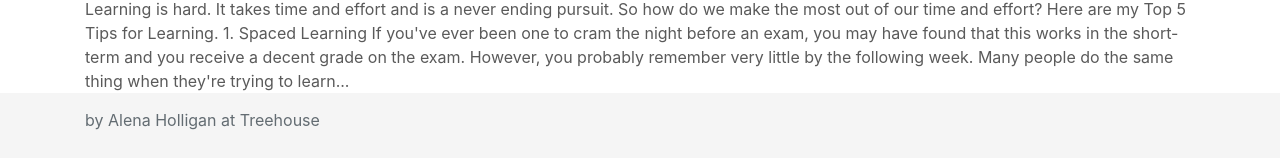
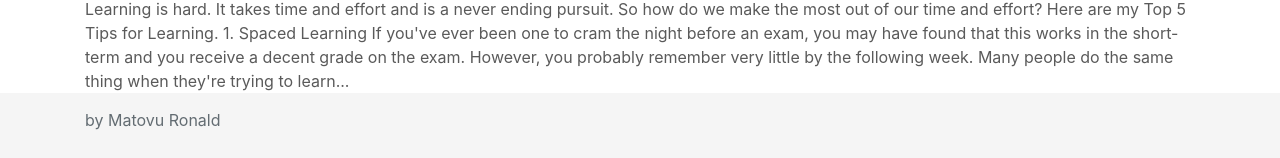
Before and after one commit to matovu-ronald/Designing-Interfaces, a PHP site: page / in a window 1280 px wide. Shown: the part 859-1017 px from the top of the page. Run offline with PHP 8.4, Linux system fonts and the light colour scheme.

Commit message:
Update footer value

```diff
--- a/views/footer.php
+++ b/views/footer.php
@@ -2,7 +2,7 @@
 
 <footer class="footer">
     <div class="container">
-        <p class="pull-left text-muted">by Alena Holligan at Treehouse</p>
+        <p class="pull-left text-muted">by Matovu Ronald</p>
     </div>
 </footer>
 </body>
```
